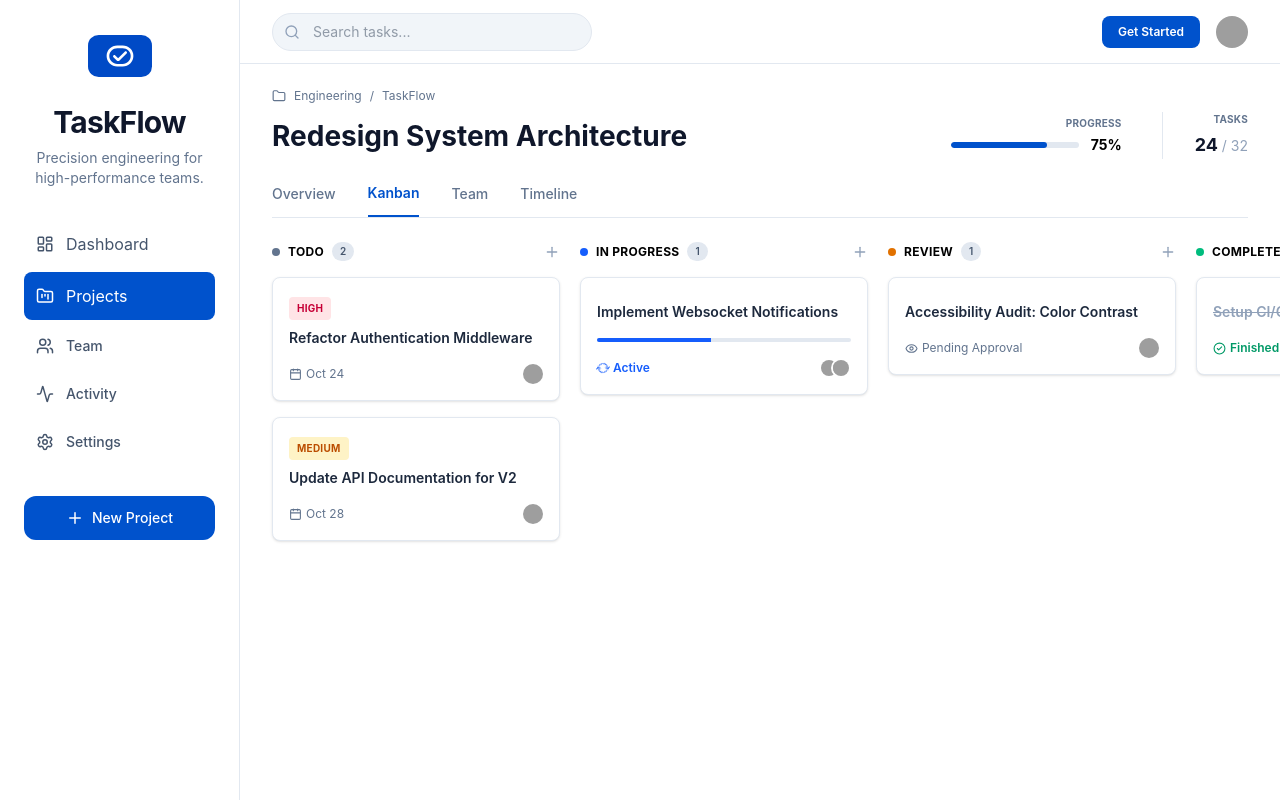
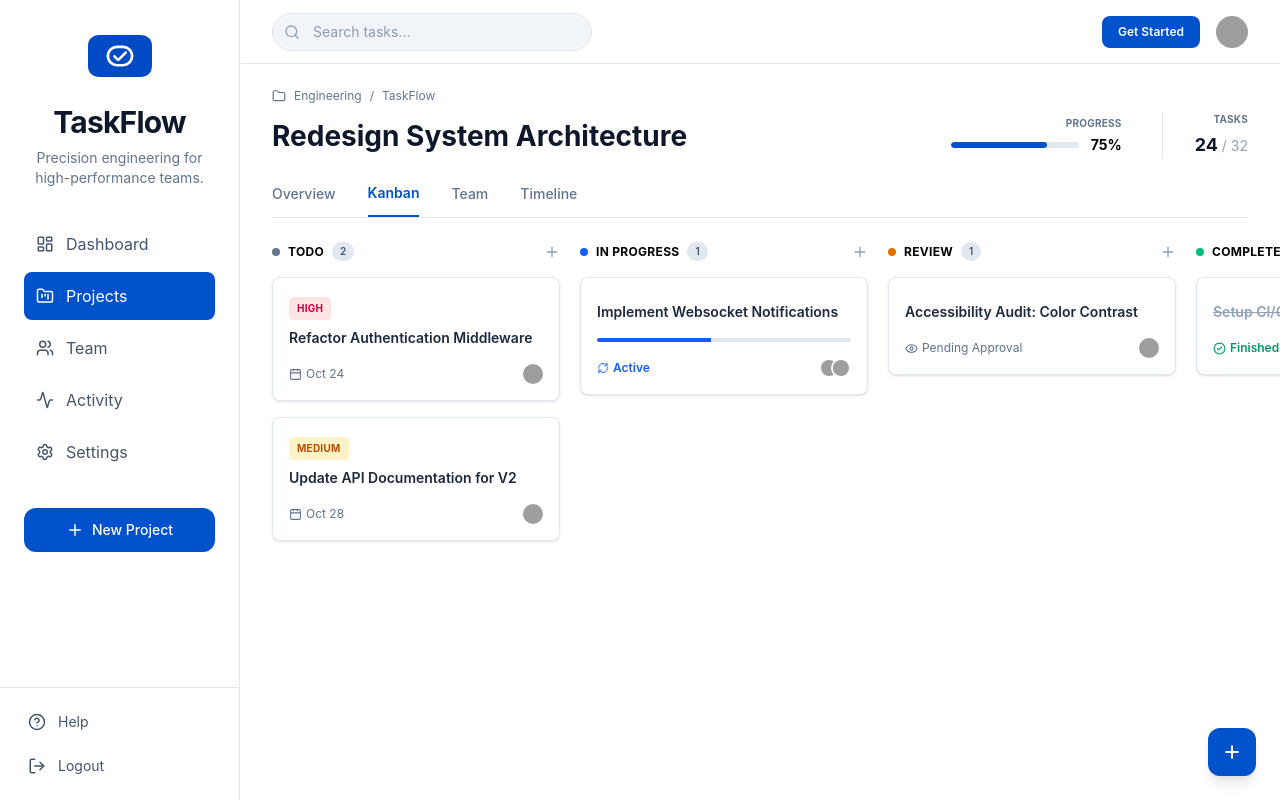
Before and after one commit to EmaanAbid2711/TaskFlow-WebApplication, a React (Vite) app in the folder taskflow/: page /projects in a window 1280 px wide. Shown: the top 800 px of the page. Built offline with nearby package versions, Linux system fonts and the light colour scheme; grey boxes are pictures that could not be loaded.

Commit message:
3 July: Maintain Responsiveness and Add a AddTask button in project page

```diff
--- a/taskflow/src/components/layout/AppLayout/AppLayout.tsx
+++ b/taskflow/src/components/layout/AppLayout/AppLayout.tsx
@@ -1,4 +1,7 @@
+import { useState } from "react";
 import type { ReactNode } from "react";
+import { Menu } from "lucide-react";
+
 import Sidebar from "../Sidebar/Sidebar";
 
 interface Props {
@@ -6,14 +9,41 @@ interface Props {
 }
 
 function AppLayout({ children }: Props) {
+  const [sidebarOpen, setSidebarOpen] = useState(false);
+
   return (
-    <div className="flex min-h-screen bg-slate-50">
-      <Sidebar />
-      {/* RIGHT SIDE */}
+    <div className="flex min-h-screen items-start bg-slate-50">
+
+      {/* Mobile Overlay */}
+      {sidebarOpen && (
+        <div
+          className="fixed inset-0 z-30 bg-black/40 lg:hidden"
+          onClick={() => setSidebarOpen(false)}
+        />
+      )}
+
+      {/* Sidebar */}
+      <Sidebar
+        open={sidebarOpen}
+        onClose={() => setSidebarOpen(false)}
+      />
+
+      {/* Right Side */}
       <div className="flex flex-1 flex-col min-w-0">
+
+        {/* Mobile Top Bar */}
+        <div className="flex h-16 items-center border-b bg-white px-4 lg:hidden">
+          <button onClick={() => setSidebarOpen(true)}>
+            <Menu size={24} />
+          </button>
+
+          <h2 className="ml-4 text-lg font-semibold">
+            TaskFlow
+          </h2>
+        </div>
+
         {children}
       </div>
-
     </div>
   );
 }
--- a/taskflow/src/components/layout/Sidebar/Sidebar.tsx
+++ b/taskflow/src/components/layout/Sidebar/Sidebar.tsx
@@ -1,9 +1,14 @@
+import {LayoutDashboard, FolderKanban, Users, Activity, Settings, HelpCircle, LogOut, Plus, X} from "lucide-react";
 import { useNavigate, useLocation } from "react-router-dom";
-import {LayoutDashboard, FolderKanban, Users, Activity, Settings, HelpCircle, LogOut, Plus} from "lucide-react";
 
 import Logo from "../../common/Logo/Logo";
 
-function Sidebar() {
+interface SidebarProps {
+  open: boolean;
+  onClose: () => void;
+}
+
+function Sidebar({ open, onClose }: SidebarProps) {
   const navigate = useNavigate();
   const location = useLocation();
 
@@ -12,14 +17,58 @@ function Sidebar() {
     navigate("/");
   };
 
+  const goTo = (path: string) => {
+    navigate(path);
+    onClose();
+  };
+
   return (
-    <aside className="hidden h-[1129px] w-[240px] shrink-0 flex-col justify-between border-r border-slate-200 bg-white lg:flex">
+    <>
+      {/* Mobile Dark Overlay */}
+      {open && (
+        <div
+          className="fixed inset-0 z-30 bg-black/40 lg:hidden"
+          onClick={onClose}
+        />
+      )}
+
+      <aside
+        className={`
+          fixed inset-y-0 left-0 z-40
+          flex w-[240px] flex-col
+          border-r border-slate-200 bg-white
+          transition-transform duration-300
+          overflow-y-auto
+
+          ${
+            open
+              ? "translate-x-0"
+              : "-translate-x-full"
+          }
+
+          lg:sticky
+          lg:top-0
+          lg:h-screen
+          lg:translate-x-0
+          lg:flex-shrink-0
+        `}
+      >
+        {/* TOP */}
         <div className="p-6">
+
+          {/* Mobile Close */}
+          <div className="mb-4 flex justify-end lg:hidden">
+            <button onClick={onClose}>
+              <X size={22} />
+            </button>
+          </div>
           <Logo />
           <nav className="mt-8 space-y-1">
+
             <button
-            onClick={() => navigate("/dashboard")}
-            className={`flex w-full items-center gap-3 px-3 py-3 rounded-lg ${
+              onClick={() => goTo("/dashboard")}
+              className={`flex w-full items-center gap-3 rounded-lg px-3 py-3 transition
+                ${
                   location.pathname === "/dashboard"
                     ? "bg-[#0052cc] text-white"
                     : "text-slate-600 hover:bg-slate-100"
@@ -30,8 +79,9 @@ function Sidebar() {
             </button>
 
             <button
-            onClick={() => navigate("/projects")}
-            className={`flex w-full items-center gap-3 px-3 py-3 rounded-lg ${
+              onClick={() => goTo("/projects")}
+              className={`flex w-full items-center gap-3 rounded-lg px-3 py-3 transition
+                ${
                   location.pathname === "/projects"
                     ? "bg-[#0052cc] text-white"
                     : "text-slate-600 hover:bg-slate-100"
@@ -41,20 +91,21 @@ function Sidebar() {
               Projects
             </button>
 
-          <button className="flex w-full items-center gap-3 rounded-lg px-3 py-3 text-sm font-medium text-slate-600 transition hover:bg-slate-100">
+            <button className="flex w-full items-center gap-3 rounded-lg px-3 py-3 text-slate-600 transition hover:bg-slate-100">
               <Users size={18} />
               Team
             </button>
 
-          <button className="flex w-full items-center gap-3 rounded-lg px-3 py-3 text-sm font-medium text-slate-600 transition hover:bg-slate-100">
+            <button className="flex w-full items-center gap-3 rounded-lg px-3 py-3 text-slate-600 transition hover:bg-slate-100">
               <Activity size={18} />
               Activity
             </button>
 
-          <button className="flex w-full items-center gap-3 rounded-lg px-3 py-3 text-sm font-medium text-slate-600 transition hover:bg-slate-100">
+            <button className="flex w-full items-center gap-3 rounded-lg px-3 py-3 text-slate-600 transition hover:bg-slate-100">
               <Settings size={18} />
               Settings
             </button>
+
           </nav>
 
           <button className="mt-8 flex w-full items-center justify-center gap-2 rounded-xl bg-[#0052cc] py-3 text-sm font-medium text-white transition hover:bg-[#0043a4]">
@@ -63,23 +114,24 @@ function Sidebar() {
           </button>
         </div>
 
-      <div className="border-t border-slate-200 p-4">
-        <button className="flex w-full items-center gap-3 rounded-lg px-3 py-2 text-sm font-medium text-slate-600 transition hover:bg-slate-100">
+        <div className="mt-auto border-t border-slate-200 p-4">
+
+          <button className="flex w-full items-center gap-3 rounded-lg px-3 py-2 text-sm text-slate-600 transition hover:bg-slate-100">
             <HelpCircle size={18} />
             Help
           </button>
 
-        {/* Logout */}
           <button
-          type="button"
             onClick={handleLogout}
-          className="mt-2 flex w-full items-center gap-3 rounded-lg px-3 py-2 text-sm font-medium text-slate-600 transition hover:bg-slate-100 hover:text-red-600"
+            className="mt-2 flex w-full items-center gap-3 rounded-lg px-3 py-2 text-sm text-slate-600 transition hover:bg-slate-100 hover:text-red-600"
           >
             <LogOut size={18} />
             Logout
           </button>
+
         </div>
       </aside>
+    </>
   );
 }
 
--- a/taskflow/src/pages/Projects/Projects.tsx
+++ b/taskflow/src/pages/Projects/Projects.tsx
@@ -1,11 +1,20 @@
-import {ProjectHeader, KanbanBoard} from "../../components";
+import { Plus } from "lucide-react";
+
+import { ProjectHeader, KanbanBoard } from "../../components";
 
 function Projects() {
   return (
-      <div className="flex flex-1 flex-col bg-white min-h-screen">
-        <ProjectHeader />
-        <KanbanBoard />
-      </div>
+    <div className="relative flex min-h-screen flex-1 flex-col bg-white">
+      <ProjectHeader />
+      <KanbanBoard />
+
+      {/* Floating Action Button */}
+      <button
+        className="fixed bottom-6 right-6 z-50 flex h-12 w-12 items-center justify-center rounded-xl bg-[#0052cc] text-white shadow-lg hover:bg-[#0043a4]"
+      >
+        <Plus className="h-5 w-5" strokeWidth={2.5} />
+      </button>
+    </div>
   );
 }
 
```
Lines whose indentation alone changed are shown as unchanged.
